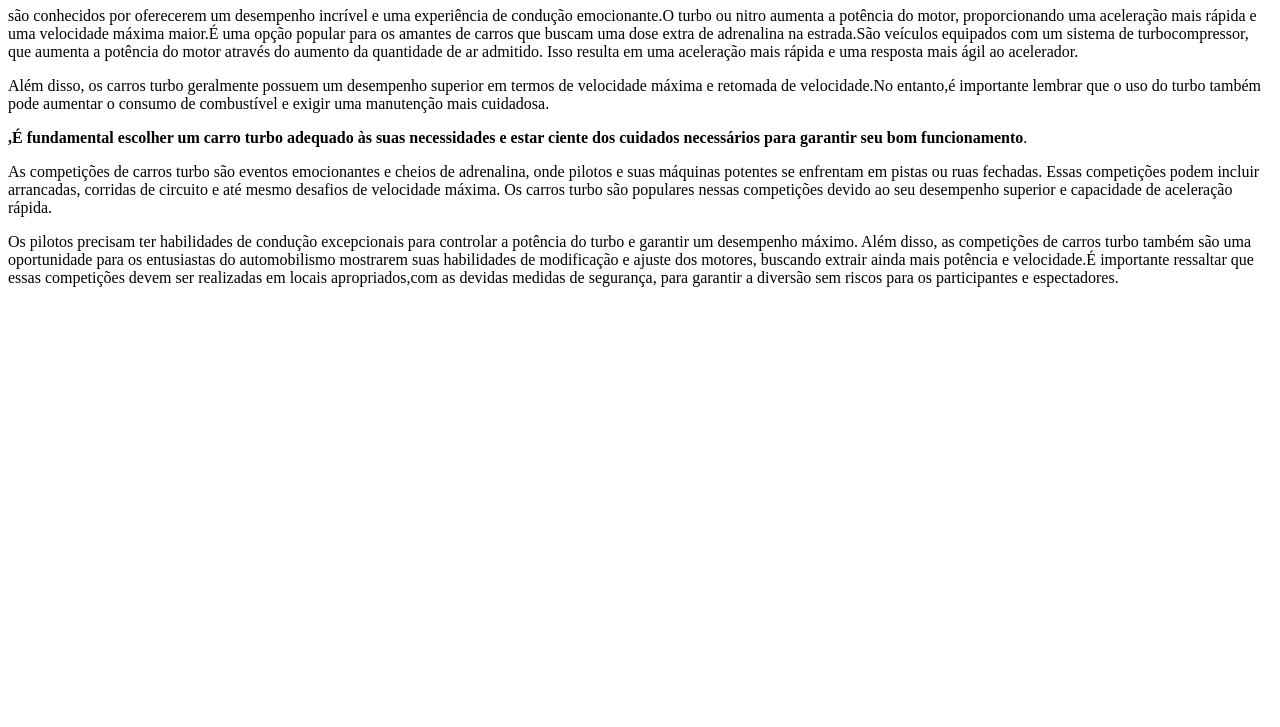
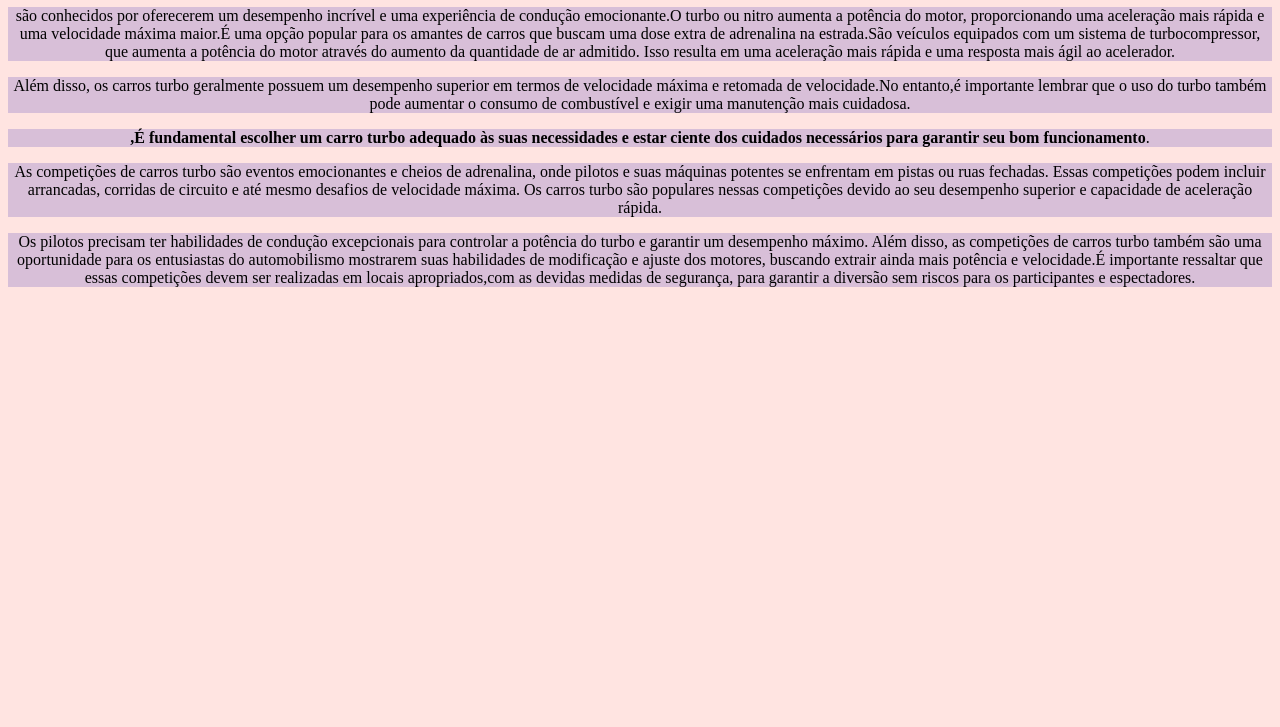
Before and after one commit to SAMELLAKIMBERLY/HTML5eCSS3, a plain HTML site: page index.html in a window 1280 px wide. Shown: the part 73-800 px from the top of the page. Drawn offline with Linux system fonts and the light colour scheme.

Commit message:
colocando cor no style

```diff
--- a/index.html
+++ b/index.html
@@ -4,6 +4,7 @@
     <head>
         <meta charset="UTF-8">
         <title>SKA TURBOS</title>
+        <link rel="stylesheet" href="style.css">
     </head>
     <body>
         <h1>Sobre carros turbo</h1>
--- /dev/null
+++ b/style.css
@@ -0,0 +1,12 @@
+body{
+    background: #FFE4E1;
+}
+
+p{
+      text-align: center;
+      background-color: 	#D8BFD8;
+}
+p {
+    text-align: center;
+
+}
```
Also changed, not shown: 1 other file.
